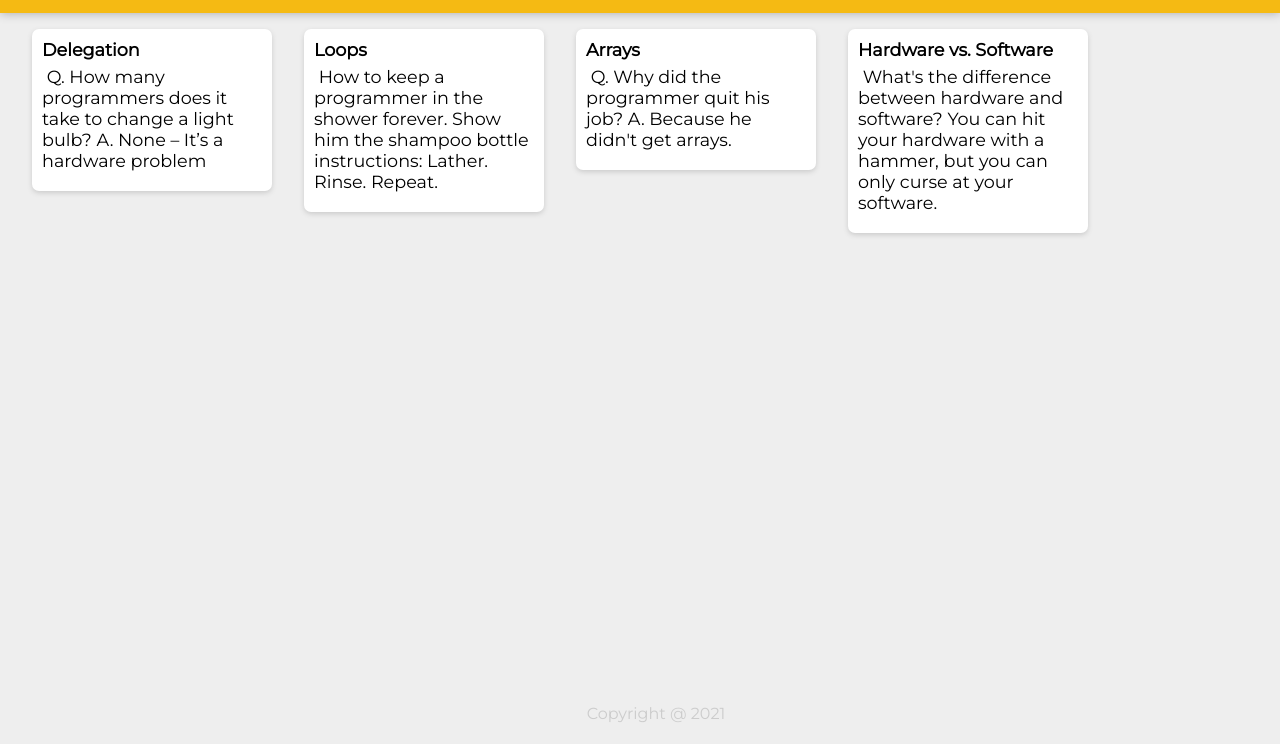
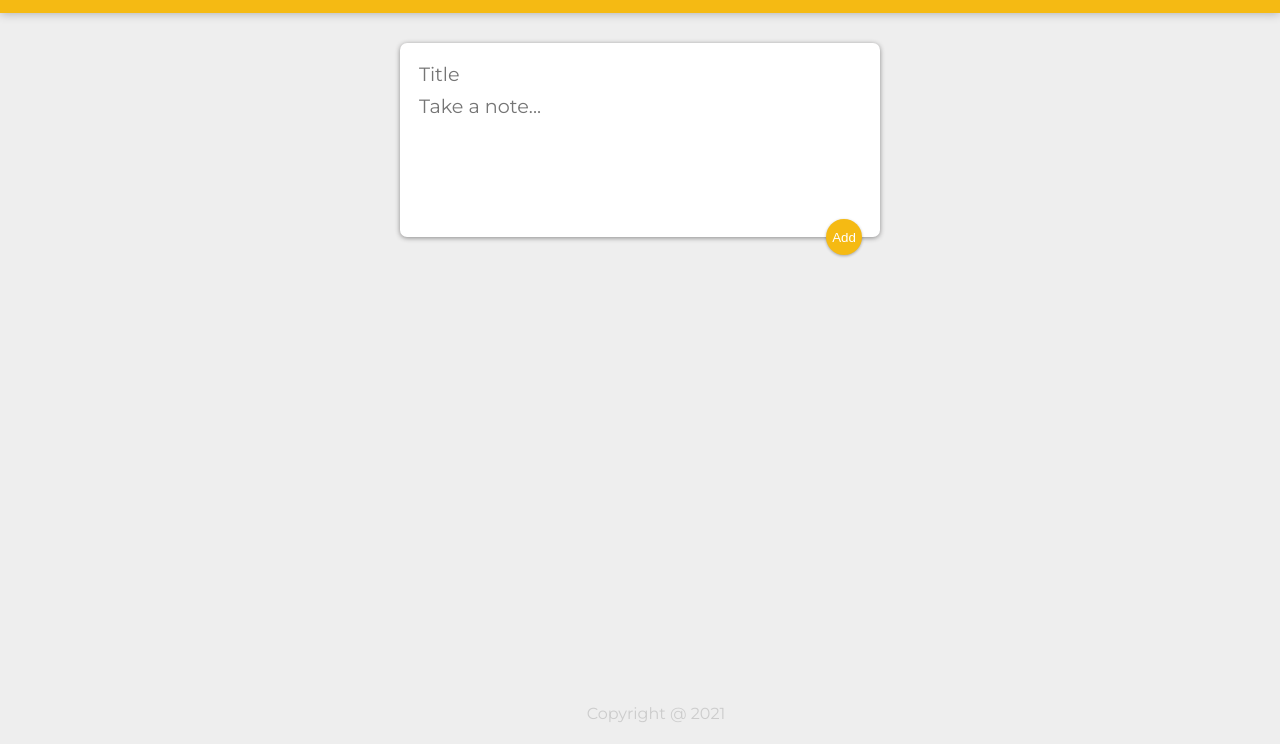
Before and after one commit to mohit355/keeper-webapp, a React app: page / in a window 1280 px wide. Shown: the part 56-800 px from the top of the page. Built offline with nearby package versions, Linux system fonts and the light colour scheme; a web font is replaced by a local one.

Commit message:
adding delete note and add note button functionality

```diff
--- a/public/styles.css
+++ b/public/styles.css
@@ -54,3 +54,49 @@ footer p {
   white-space: pre-wrap;
   word-wrap: break-word;
 }
+
+.note button {
+  position: relative;
+  float: right;
+  margin-right: 10px;
+  color: #f5ba13;
+  border: none;
+  width: 36px;
+  height: 36px;
+  cursor: pointer;
+  outline: none;
+}
+
+form {
+  position: relative;
+  width: 480px;
+  margin: 30px auto 20px auto;
+  background: #fff;
+  padding: 15px;
+  border-radius: 7px;
+  box-shadow: 0 1px 5px rgb(138, 137, 137);
+}
+form input,
+form textarea {
+  width: 100%;
+  border: none;
+  padding: 4px;
+  outline: none;
+  font-size: 1.2em;
+  font-family: inherit;
+  resize: none;
+}
+form button {
+  position: absolute;
+  right: 18px;
+  bottom: -18px;
+  background: #f5ba13;
+  color: #fff;
+  border: none;
+  border-radius: 50%;
+  width: 36px;
+  height: 36px;
+  box-shadow: 0 1px 3px rgba(0, 0, 0, 0.3);
+  cursor: pointer;
+  outline: none;
+}
--- a/src/components/App.js
+++ b/src/components/App.js
@@ -1,15 +1,38 @@
-import React from "react";
+import React, { useState } from "react";
 import Footer from "./Footer";
 import Header from "./Header";
 import Note from "./Note";
-import notes from "../notes.js";
+import CreateArea from "./CreateArea";
 
 const App = () => {
+  const [notes, setNotes] = useState([]);
+
+  const addNote = (newNote) => {
+    setNotes((prevNotes) => {
+      return [...prevNotes, newNote];
+    });
+  };
+
+  const deleteNode = (id) => {
+    setNotes((prevNotes) => {
+      return prevNotes.filter((noteItem, index) => {
+        return index !== id;
+      });
+    });
+  };
+
   return (
     <div>
       <Header />
-      {notes.map((data) => (
-        <Note key={data.key} title={data.title} content={data.content} />
+      <CreateArea onAdd={addNote} />
+      {notes.map((note, index) => (
+        <Note
+          key={index}
+          id={index}
+          title={note.title}
+          content={note.content}
+          onDelete={deleteNode}
+        />
       ))}
       <Footer />
     </div>
--- /dev/null
+++ b/src/components/CreateArea.js
@@ -0,0 +1,51 @@
+import React, { useState } from "react";
+
+function CreateArea(props) {
+  const [note, setNote] = useState({
+    title: "",
+    content: "",
+  });
+
+  const handleChange = (event) => {
+    const { name, value } = event.target;
+    setNote((prevNote) => {
+      return {
+        ...prevNote,
+        [name]: value,
+      };
+    });
+  };
+
+  const submitNote = (event) => {
+    props.onAdd(note);
+    setNote({
+      title: "",
+      content: "",
+    });
+    event.preventDefault();
+  };
+
+  return (
+    <div>
+      <form>
+        <input
+          name="title"
+          onChange={handleChange}
+          value={note.title}
+          placeholder="Title"
+          autoFocus
+        />
+        <textarea
+          name="content"
+          onChange={handleChange}
+          value={note.content}
+          placeholder="Take a note..."
+          rows="5"
+        />
+        <button onClick={submitNote}>Add</button>
+      </form>
+    </div>
+  );
+}
+
+export default CreateArea;
--- a/src/components/Note.js
+++ b/src/components/Note.js
@@ -5,6 +5,13 @@ function Note(props) {
     <div className="note">
       <h1> {props.title} </h1>
       <p> {props.content} </p>
+      <button
+        onClick={() => {
+          props.onDelete(props.id);
+        }}
+      >
+        DELETE
+      </button>
     </div>
   );
 }
```
